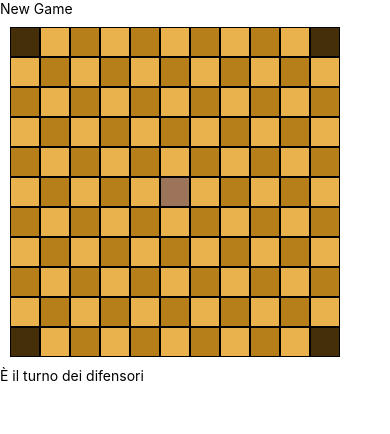
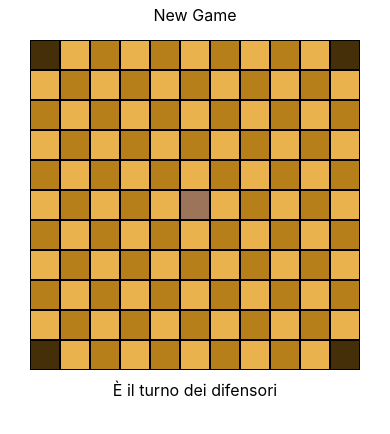
Before and after one commit to AndreaAlunniGuiducci/nhefatafl, a React Native app: screen / in a window 390 px wide. Shown: the top 434 px of the page. Built offline with nearby package versions, Linux system fonts and the light colour scheme.

Commit message:
add some style

```diff
--- a/components/Box/styles.tsx
+++ b/components/Box/styles.tsx
@@ -1,11 +1,12 @@
-import {StyleSheet} from 'react-native';
+import { StyleSheet } from "react-native";
+import { gameDimension } from "../../utils/gameSetting";
 
 export const styles = StyleSheet.create({
   box: {
     borderWidth: 0.5,
-    height: 30,
-    width: 30,
-    alignItems:'center',
-    justifyContent: 'center'
+    height: gameDimension["classic"].boxDimension,
+    width: gameDimension["classic"].boxDimension,
+    alignItems: "center",
+    justifyContent: "center",
   },
 });
--- /dev/null
+++ b/components/Header/index.tsx
@@ -0,0 +1,12 @@
+import { Pressable, Text, View } from "react-native";
+import { styles } from "./styles";
+
+export const Header = ({ newGame }: any) => {
+  return (
+    <View style={styles.header}>
+      <Pressable onPress={newGame}>
+        <Text style={styles.textNewGame}>New Game</Text>
+      </Pressable>
+    </View>
+  );
+};
--- /dev/null
+++ b/components/Header/styles.tsx
@@ -0,0 +1,13 @@
+import { StyleSheet } from "react-native";
+
+export const styles = StyleSheet.create({
+    header:{
+        width: '100%',
+        flexDirection: "row",
+        justifyContent: "space-around",
+        padding: 5
+    },
+    textNewGame:{
+        fontSize: 16
+    }
+})
--- a/components/Piece/index.tsx
+++ b/components/Piece/index.tsx
@@ -6,10 +6,11 @@ import { movePiece } from "../../store/slices/boardSlice";
 import { pieceType, rangeNumber } from "../../utils/utils";
 import { useState } from "react";
 import { passTurn, setWinner } from "../../store/slices/gameAction";
+import { gameDimension } from "../../utils/gameSetting";
 
 export const Piece = ({ isDark, isKing, position }: any) => {
   const dispatch = useAppDispatch();
-  const pieceMeasure = 25;
+  const pieceMeasure = gameDimension['classic'].pieceDimension;
   const board = useAppSelector((state) => state.board.board);
   const colorTheme = useAppSelector((state) => state.board.colorTheme);
   const darkTurn = useAppSelector((state) => state.gameState.darkTurn);
--- a/pages/Game/index.tsx
+++ b/pages/Game/index.tsx
@@ -6,6 +6,8 @@ import { startGame } from "../../utils/startGame";
 import { useEffect, useState } from "react";
 import { CustomModal } from "../../components/customModal";
 import { pieceType } from "../../utils/utils";
+import { styles } from "./styles";
+import { Header } from "../../components/Header";
 
 export const Game = () => {
   const [modalIsVisible, setModalIsVisible] = useState(false);
@@ -26,9 +28,7 @@ export const Game = () => {
 
   return (
     <View>
-      <Pressable onPress={newGame}>
-        <Text>New Game</Text>
-      </Pressable>
+      <Header newGame={newGame} />
       <CustomModal
         modalIsVisible={modalIsVisible}
         closeModal={() => {
@@ -39,11 +39,11 @@ export const Game = () => {
           winner === pieceType.light ? "attaccante" : "in difesa"
         } `}
       />
-      <View style={{ flexDirection: "row" }}>
+      <View style={styles.board}>
         <Board />
       </View>
       <View>
-        <Text>
+        <Text style={styles.turnText}>
           È il turno {darkTurn ? "dei difensori" : "degli attaccanti"}
         </Text>
       </View>
--- /dev/null
+++ b/pages/Game/styles.tsx
@@ -0,0 +1,12 @@
+import { StyleSheet } from "react-native";
+
+export const styles = StyleSheet.create({
+  board: {
+    flexDirection: "row",
+    justifyContent: "center",
+  },
+  turnText: {
+    textAlign: "center",
+    fontSize: 16
+  },
+});
--- a/utils/gameSetting.tsx
+++ b/utils/gameSetting.tsx
@@ -8,3 +8,10 @@ export const colorTheme = {
     darkPiece: "#724f10",
   },
 };
+
+export const gameDimension = {
+  classic:{
+    boxDimension: 30,
+    pieceDimension: 25,
+  }
+}
```
Also changed, not shown: components/Board/index.tsx (+0 -40 lines).
